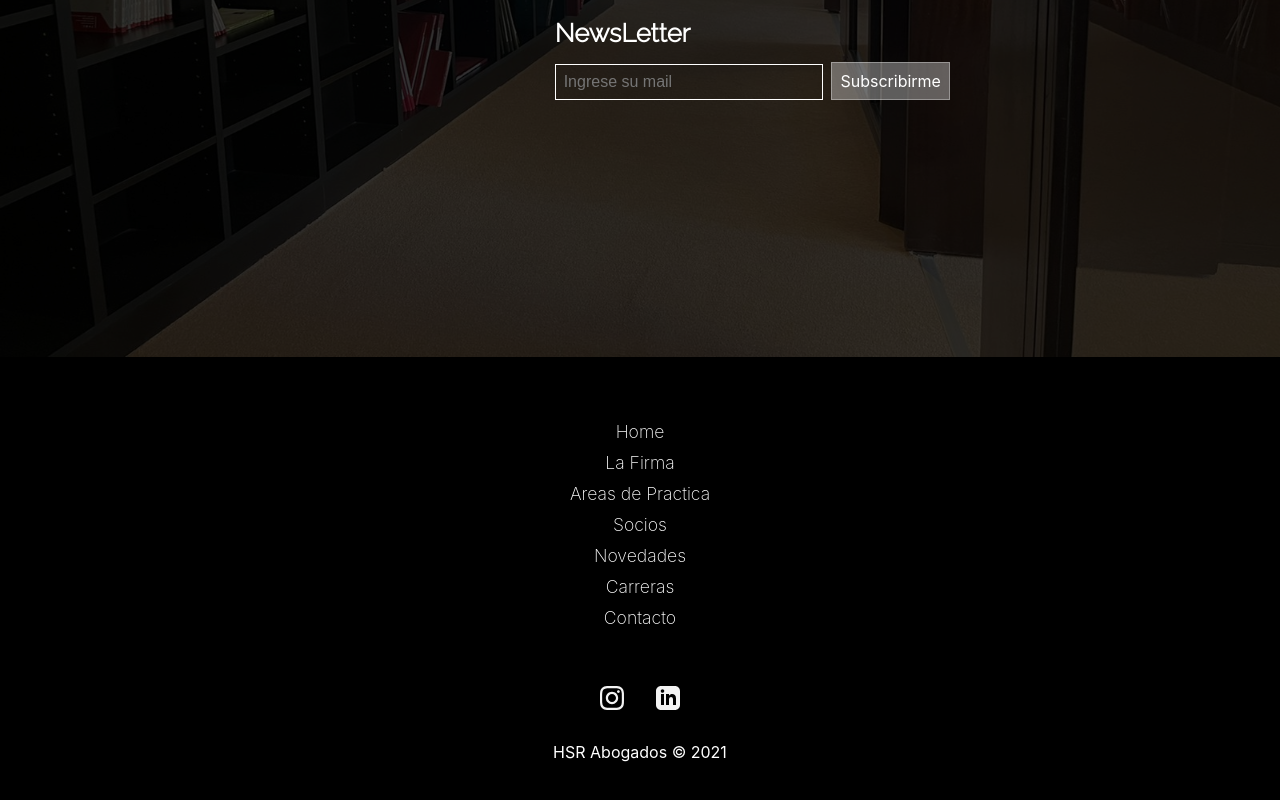
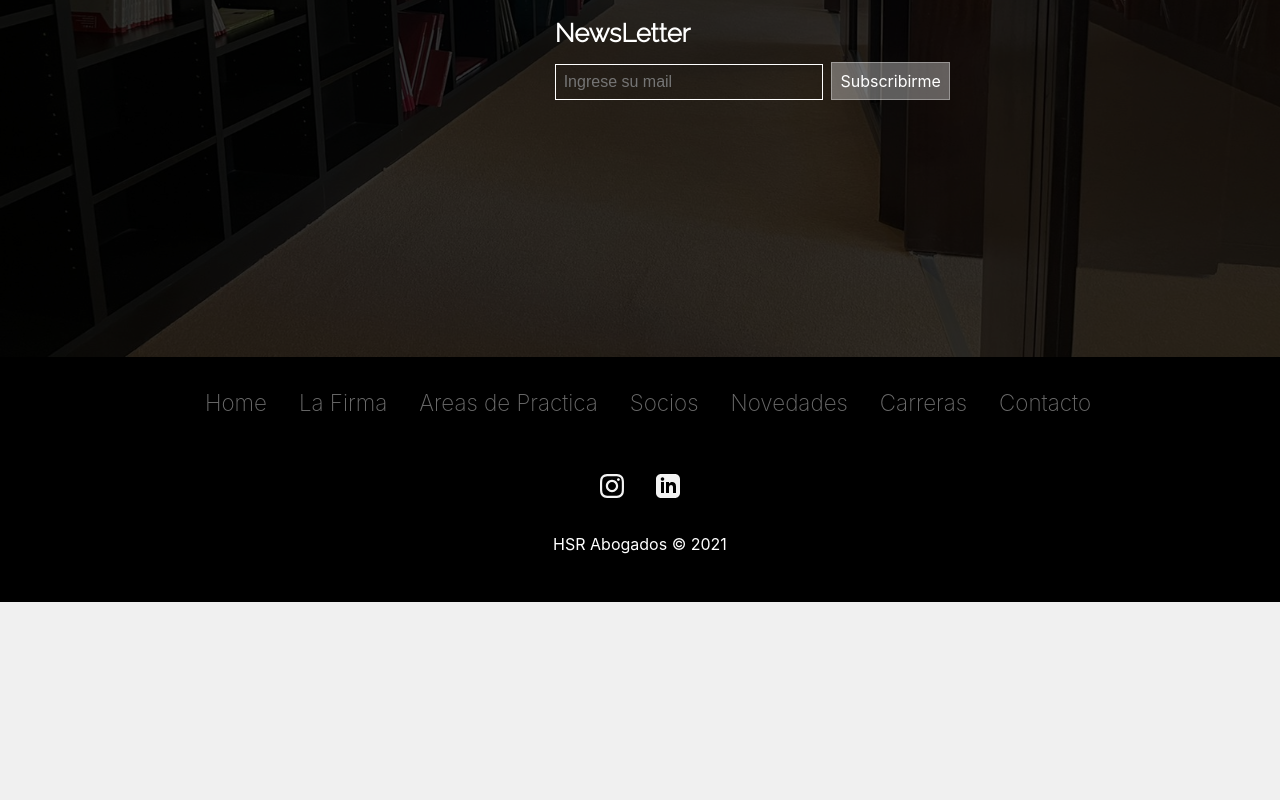
Before and after one commit to Alejodg9/HSRproduction, a Next.js app: page /socios in a window 1280 px wide. Shown: the part 1753-2553 px from the top of the page. After the commit the page ends 2355 px from the top, so only its background shows below. Built offline with nearby package versions, Linux system fonts and the light colour scheme.

Commit message:
footer row en desktop

```diff
--- a/components/Footer/Footer.js
+++ b/components/Footer/Footer.js
@@ -2,13 +2,14 @@ import React from 'react'
 import ss from './Footer.module.scss'
 import useAppContext from '../../Context/UseAppContext';
 import Link from 'next/link'
+import { BrowserView, MobileView, isBrowser, isMobile } from 'react-device-detect';
 
 
 export default function Footer() {
     const { lang } = useAppContext();
     return (
         <>
-            <div className={ss.container}>
+            <div >
                 {lang == "ESP"
                     ?
                     <div className={ss.container}>
@@ -19,6 +20,7 @@ export default function Footer() {
                         <div className={ss.link}><Link href="/novedades">         Novedades</Link></div>
                         <div className={ss.link}><Link href="/carreras">          Carreras</Link></div>
                         <div className={ss.link}><Link href="/contacto">          Contacto</Link></div>
+
                     </div>
                     :
                     <div className={ss.container}>
@@ -29,15 +31,21 @@ export default function Footer() {
                         <div className={ss.link}><Link href="/novedades">         News</Link></div>
                         <div className={ss.link}><Link href="/carreras">          Carrers</Link></div>
                         <div className={ss.link}><Link href="/contacto">          Contact</Link></div>
+
                     </div>
 
-                }<div className={ss.footer_social_container}>
-                <Link href="https://www.instagram.com">{IGLogo}</Link>
-                <Link href="https://ar.linkedin.com/company/hang-kuchen-sporleder-rodriguez-morales-abogados?trk=public_profile_topcard-current-company">{INLogo}</Link>
+                }
+                <div className={ss.footer_social_container}>
+                  <div className={ss.footer_social_icons}>
+
+                  <Link href="https://www.instagram.com">{IGLogo}</Link>
+                  <Link href="https://ar.linkedin.com/company/hang-kuchen-sporleder-rodriguez-morales-abogados?trk=public_profile_topcard-current-company">{INLogo}</Link>
 
                 </div>
+                <p>HSR Abogados © 2021</p>
+                </div>
 
-                <p>HSR Abogados © 2021</p>
+
             </div>
 
 
--- a/components/Footer/Footer.module.scss
+++ b/components/Footer/Footer.module.scss
@@ -16,7 +16,17 @@
    z-index:104;
 
 
-
+   p{
+      @media #{$desktop}{
+         margin: 0 4rem;
+      }
+   }
+   @media #{$desktop}{
+      flex-direction:row;
+      justify-content: center;
+      justify-items: center;
+      width:100%;
+    }
 
 
    :hover{
@@ -41,8 +51,15 @@
          padding:0 1rem;
          margin:0;
          padding:0;
-         color:white;
+         color:rgb(107, 107, 107);
          font-weight: 200;
+         @media #{$desktop}{
+            font-size:1.4rem;
+            margin-left:1rem;
+
+
+         }
+
      }
 
 
@@ -62,6 +79,18 @@
 
 .footer_social_container{
    display: flex;
-   flex-direction: row;
+   flex-direction: column;
+   align-content: center;
+   background-color: black;
+   width:100%;
+   justify-content: center;
+   align-content: center;
+   align-items: center;
+   padding-bottom:2rem;
+   color: white;
+   @media #{$desktop}{
 
+
+
+   }
 }
```
Also changed, not shown: 1 other file (tests, documents, lock files or other folders).
